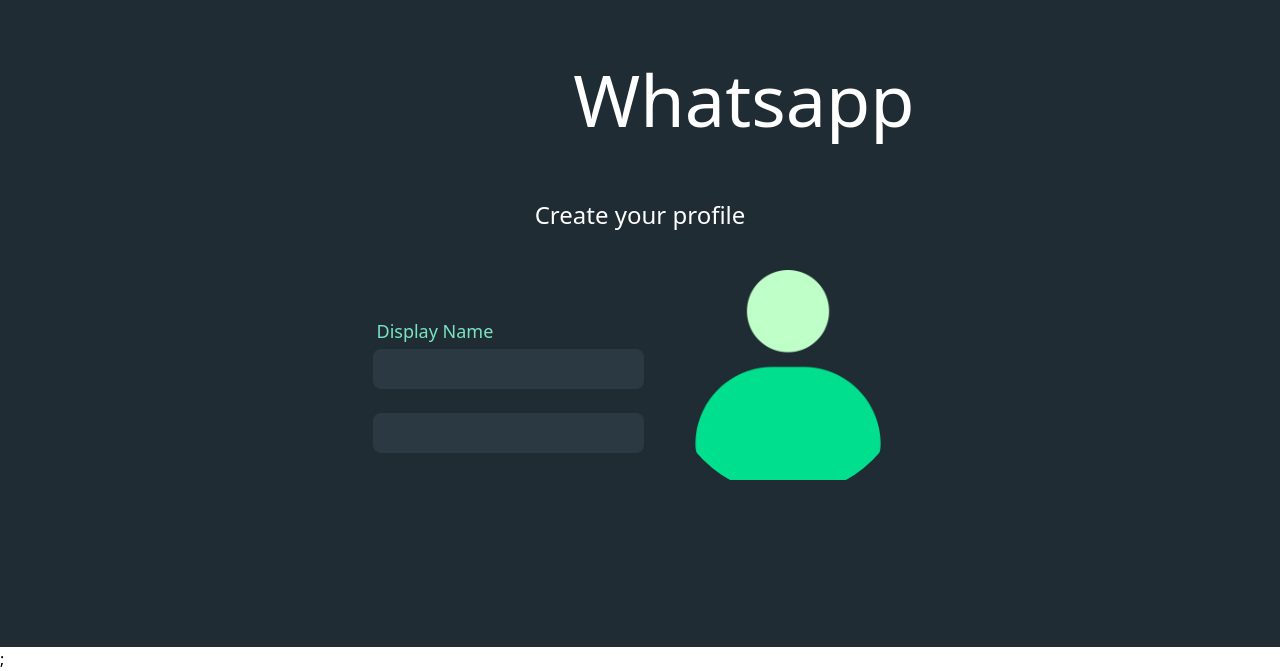
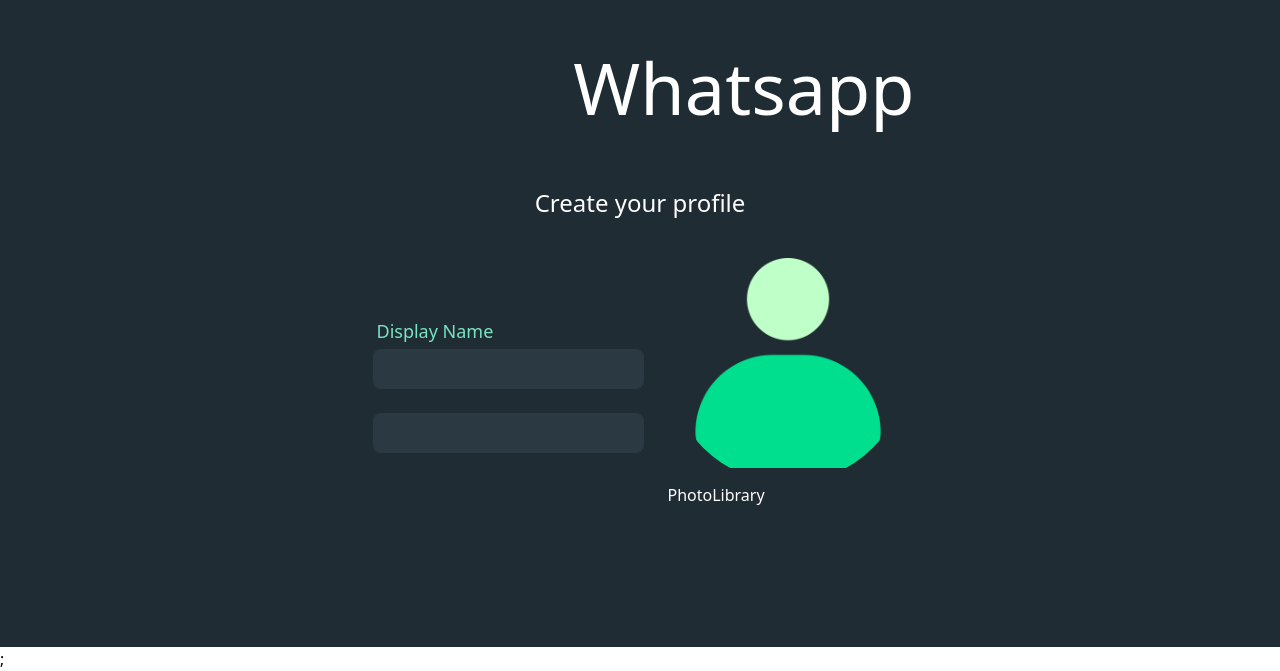
Before and after one commit to LoretaDibenedetto/is-that-whatsapp-, a Next.js app in the folder client/: page /onboarding in a window 1280 px wide. Shown: the part 153-824 px from the top of the page. Built offline with nearby package versions, Linux system fonts and the light colour scheme.

Commit message:
add images in photoLibrarycomponent

```diff
--- a/client/src/components/common/Avatar.jsx
+++ b/client/src/components/common/Avatar.jsx
@@ -4,11 +4,13 @@
 import { useState}   from "react";
 import PhotoPicker from "./PhotoPicker";
 import ContextMenu from "./ContextMenu";
+import PhotoLibrary from "./PhotoLibrary";
 function Avatar({type,image, setImage}) {
   const [hover,setHover] = useState(false);
   const [isContextMenuVisible,setContextMenuVisible] = useState(false);
   const[contextMenuCordinates,setContextMenuCoordinates] = useState({x:0,y:0});
 const [grabPhoto , setGrabPhoto]= useState(false);
+const [showPhotoLibrary, setShowPhotoLibrary] = useState(false);
 
   const showContextMenu = (e) => {
     e.preventDefault();
@@ -31,7 +33,9 @@
 
   const  contextMenuOptions= [
   {name: "Take Photo", callback:()=> {}},
-  {name: "Choose From Library", callback:()=> {}},
+  {name: "Choose From Library", callback:()=> {
+    setShowPhotoLibrary(true);
+  }},
   {name: "Upload Photo", callback:()=> {
    setGrabPhoto(true);
   }},
@@ -124,6 +128,11 @@
   setContextMenu={setContextMenuVisible}
   />
   )}
+  {PhotoLibrary && (<PhotoLibrary
+  setImage={setImage }
+  hidePhotoLibrary={setShowPhotoLibrary}
+  />
+  )}
   {grabPhoto && <PhotoPicker onChange={photoPickerChange} />}
 </>
 
--- a/client/src/components/common/PhotoLibrary.jsx
+++ b/client/src/components/common/PhotoLibrary.jsx
@@ -1,6 +1,18 @@
 import React from "react";
 
 function PhotoLibrary() {
+
+  const images =[
+    "/avatars/1.png",
+    "/avatars/2.png",
+    "/avatars/3.png",
+    "/avatars/4.png",
+    "/avatars/5.png",
+    "/avatars/6.png",
+    "/avatars/7.png",
+    "/avatars/8.png",
+    "/avatars/9.png",
+  ];
   return <div>PhotoLibrary</div>;
 }
 
```
